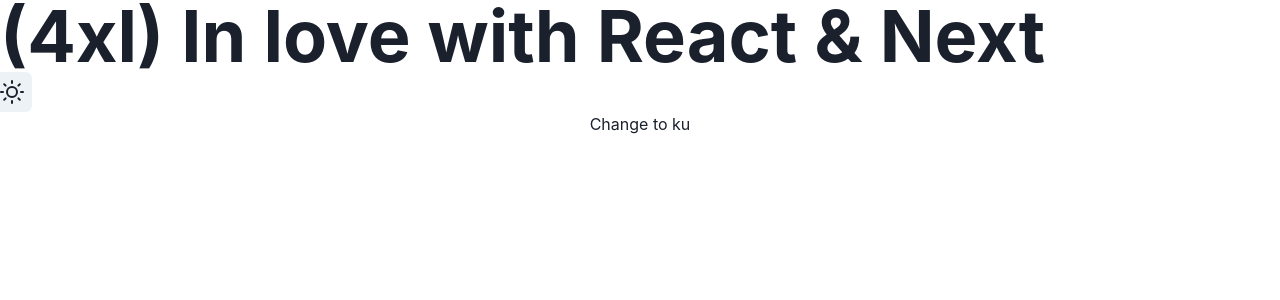
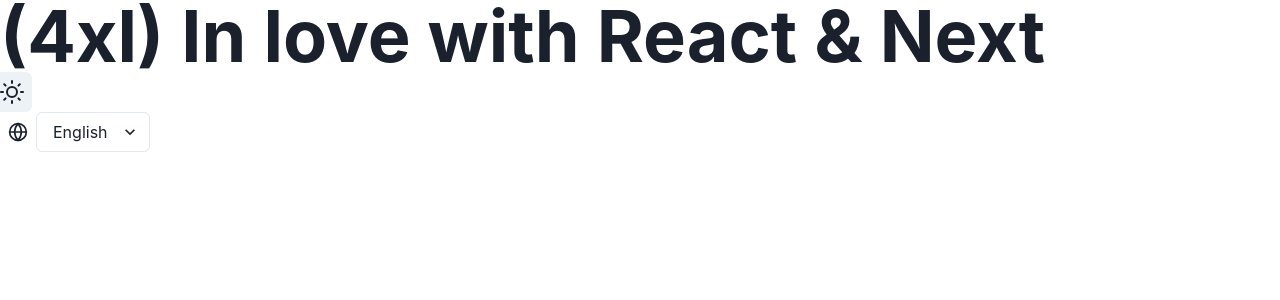
Before and after one commit to kurdi-dev/university-rankings, a Next.js app: page / in a window 1280 px wide. Shown: the top 300 px of the page. Built offline with nearby package versions, Linux system fonts and the light colour scheme.

Commit message:
feat: language switcher refined

```diff
--- a/components/LangSwitcher.js
+++ b/components/LangSwitcher.js
@@ -1,18 +1,44 @@
+import { useState } from 'react';
 import { useRouter } from 'next/router';
+import {
+  Flex,
+  Box,
+  Center,
+  Spacer,
+  Select,
+  Circle,
+  Icon,
+} from '@chakra-ui/react';
+import { FiGlobe } from 'react-icons/fi';
 
 function LangSwitcher() {
-  const { locale, push, reload, pathname } = useRouter();
-  const nextLocale = locale === 'en' ? 'ku' : 'en';
-  console.log(locale);
-
-  const onClick = async () => {
-    await push(pathname, { locale: nextLocale });
-    console.log('next lang: ', nextLocale);
-    // force a reload for it to work correctly.
-    reload();
+  const router = useRouter();
+  const [localeValue, setLocaleValue] = useState(router.locale || 'en');
+  const handleLanguageChange = async (e) => {
+    const language = e.target.value;
+    setLocaleValue(language);
+    await router.push('/', '/', { locale: language });
+    router.reload();
   };
 
-  return <button onClick={onClick}>Change to {nextLocale}</button>;
+  return (
+    <Flex direction='row' maxW={150}>
+      <Center mx={2}>
+        <Icon w={5} h={5} as={FiGlobe} />
+      </Center>
+      <Spacer />
+      <Select
+        name='language'
+        onChange={handleLanguageChange}
+        id='lang'
+        value={localeValue}
+      >
+        <option value='en'>English</option>
+        <option value='ckb'>کوردی</option>
+        <option value='ar'>العربیە</option>
+      </Select>
+    </Flex>
+  );
 }
 
 export default LangSwitcher;
--- a/pages/_app.js
+++ b/pages/_app.js
@@ -2,8 +2,7 @@
 import theme from '../shared/theme';
 import RtlProvider from '../shared/rtl-provider';
 
-function MyApp(props) {
-  const { Component, pageProps } = props;
+function MyApp({ Component, pageProps }) {
   return (
     <ChakraProvider theme={theme} resetCSS>
       <RtlProvider>
--- a/pages/_document.js
+++ b/pages/_document.js
@@ -1,13 +1,18 @@
 import { ColorModeScript } from '@chakra-ui/react';
-import NextDocument, { Html, Head, Main, NextScript } from 'next/document';
+import Document, { Html, Head, Main, NextScript } from 'next/document';
 import theme from '../shared/theme';
-
-export default class Document extends NextDocument {
+class MyDocument extends Document {
+  static async getInitialProps(ctx) {
+    const initialProps = await Document.getInitialProps(ctx);
+    // locale is in ctx.locale
+    return { ...initialProps, locale: ctx?.locale || 'en' };
+  }
   render() {
-    const { locale } = this.props.__NEXT_DATA__;
-    const dir = locale === 'en' ? 'ltr' : 'rtl';
     return (
-      <Html dir={dir} lang={locale}>
+      <Html
+        dir={this.props.locale === 'en' ? 'ltr' : 'rtl'}
+        lang={this.props.locale}
+      >
         <Head />
         <body>
           <ColorModeScript initialColorMode={theme.config.initialColorMode} />
@@ -18,3 +23,5 @@
     );
   }
 }
+
+export default MyDocument;
--- a/shared/rtl-provider.js
+++ b/shared/rtl-provider.js
@@ -7,13 +7,13 @@
 
 // NB: A unique `key` is important for it to work!
 const options = {
-  rtl: { key: 'css-ar', stylisPlugins: [rtl] },
-  ltr: { key: 'css-en' },
+  rtl: { key: 'css-rtl', stylisPlugins: [rtl] },
+  ltr: { key: 'css-ltr' },
 };
 
 export default function RtlProvider({ children }) {
   const { locale } = useRouter();
-  const dir = locale == 'ar' ? 'rtl' : 'ltr';
+  const dir = locale == 'en' ? 'ltr' : 'rtl';
   const cache = createCache(options[dir]);
   return <CacheProvider value={cache}>{children}</CacheProvider>;
 }
```
